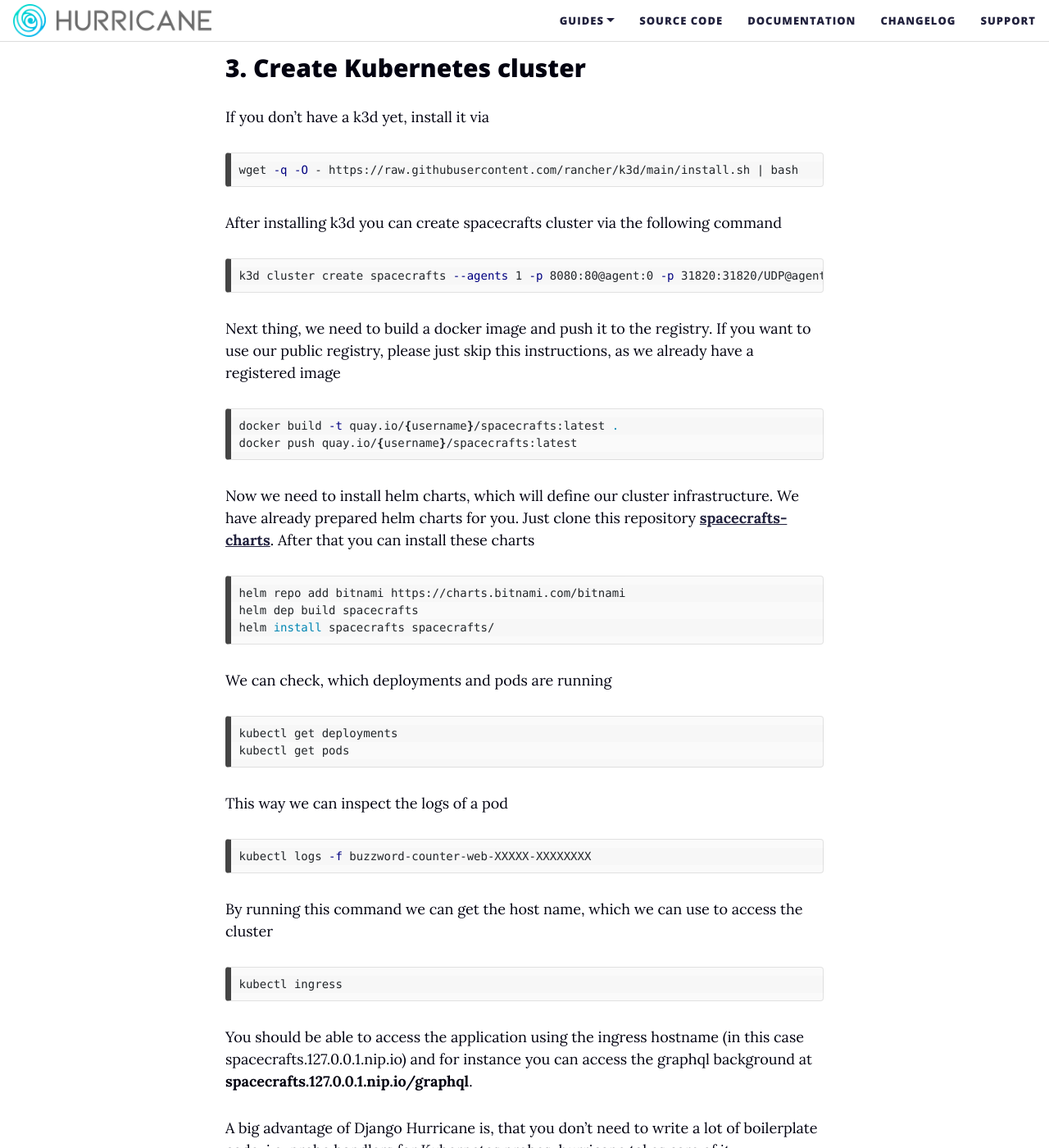
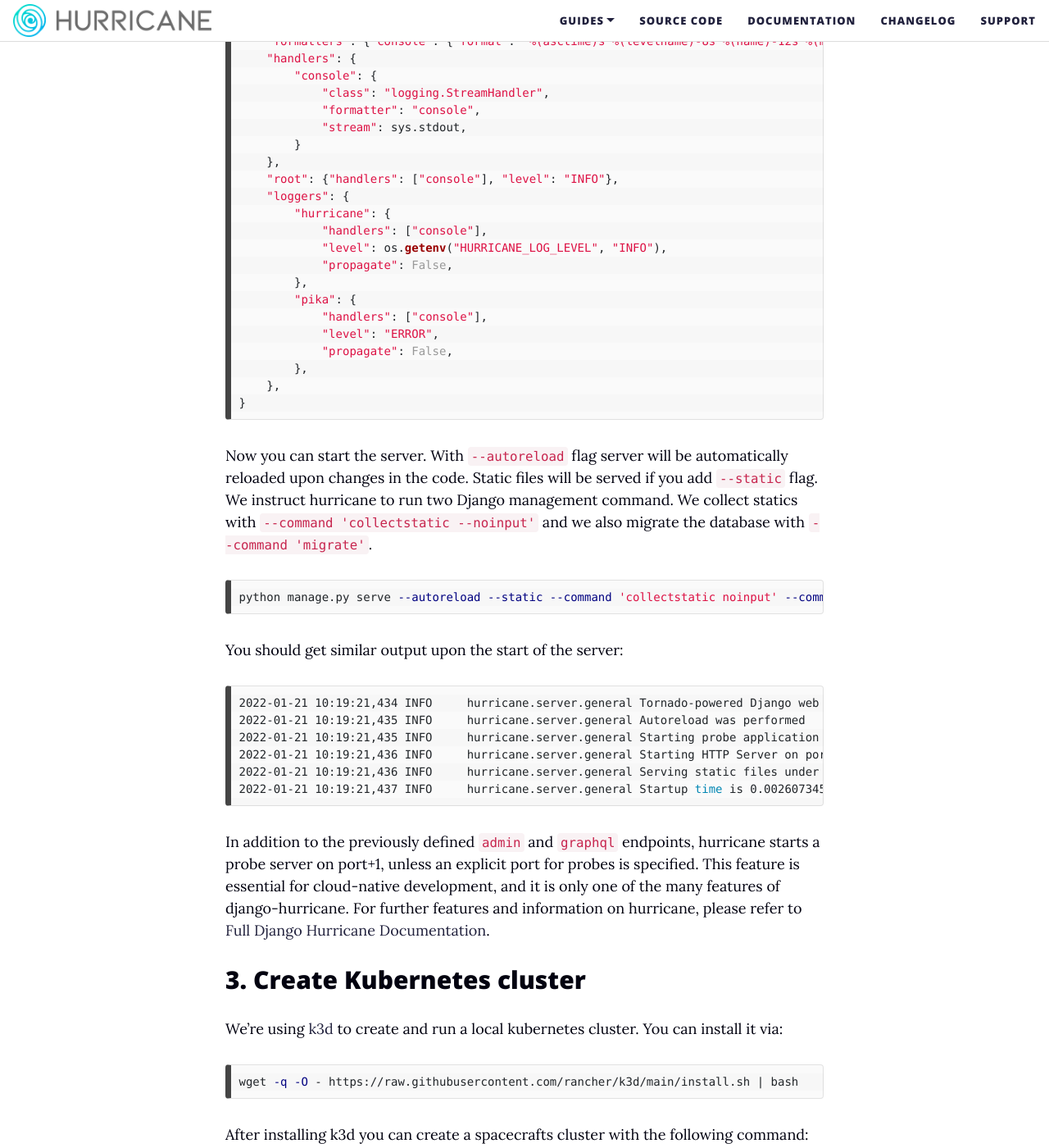
Before and after one commit to django-hurricane/django-hurricane, a Jekyll site: the page built from website/basic-app.md, in a window 1280 px wide and 1400 px high, scrolled down 6653 px. Shown: the whole window at 82% size. Built offline with Jekyll 4.4.1, drawn with Linux system fonts in a browser that asks for light colours; nearby versions of some CDN libraries; some of the changed text lies outside the part shown.

Commit message:
chore: add some corrections
- editorial nature
- based on following the tutorial

```diff
--- a/website/basic-app.md
+++ b/website/basic-app.md
@@ -3,20 +3,19 @@
 title: Guide to your first Hurricane-based Application
 ---
 Content:
-- [x] Create a basic django application
+- [x] Create a basic Django application
 - [x] Run this application using django-hurricane
 - [x] Create Kubernetes cluster
 
-## 1. Create basic django application
-We will make it a little bit more interesting and instead of a plain django application we will create a django-graphene application.
-More about graphene you can learn [<ins>**here**</ins>](https://docs.graphene-python.org/projects/django/en/latest/). In it's essence, with
+## 1. Create basic Django application
+We will make it a little bit more interesting and instead of a plain Django application we will create a django-graphene application.
+You can learn more about Graphene [<ins>**here**</ins>](https://docs.graphene-python.org/projects/django/en/latest/). In it's essence, with
 django-graphene we will be able to use GraphQL functionality for our application.
 
-> Alternatively, you can skip this part and clone [<ins>**this repository**</ins>](https://github.com/vvvityaaa/spacecrafts). You will also need to install
-> dependencies with <code>python -m pip install .</code>
-
-> After that you can directly go to
-> [<ins>**run this application using Django Hurricane**</ins>](#2-run-this-application-using-django-hurricane)
+> Alternatively, you can skip this part and clone [<ins>**this repository**</ins>](https://github.com/vvvityaaa/spacecrafts).
+>
+> You can then head directly to step 2:
+> [<ins>**Run this application using Django Hurricane**</ins>](#2-run-this-application-using-django-hurricane)
 
 First, create a project directory
 ~~~bash
@@ -50,7 +50,9 @@
 Create model structures
 ~~~python
 # spacecrafts/components/models.py
+
 from django.db import models
+
 
 class Category(models.Model):
     COMPONENT_CATEGORIES = [
@@ -77,16 +79,32 @@
 
     def __str__(self):
         return self.title
+
 ~~~
 > Please refert to [<ins>**Django Documentation**</ins>](https://docs.djangoproject.com/en/4.0/topics/db/models/) for further information about Django models.
 
 Add your new app `spacecrafts.components` as well as `graphene_django` to your settings file
 ~~~python
+# spacecrafts/settings.py
+
 INSTALLED_APPS = [
     ...,
     'spacecrafts.components',
     'graphene_django',
 ]
+~~~
+
+We also need to adapt the name of the app config:
+~~~python
+# spacecrafts/components/apps.py
+
+from django.apps import AppConfig
+
+
+class ComponentsConfig(AppConfig):
+    default_auto_field = 'django.db.models.BigAutoField'
+    name = 'spacecrafts.components'
+
 ~~~
 
 Migrate changes
@@ -97,23 +115,26 @@
 
 You can load fixture file from [<ins>**here**</ins>](Link to JSON file). It allows you to load data to your database from the fixture file, that defines several model instances
 ~~~bash
-python manage.py loaddata ingredients
+python manage.py loaddata components
 ~~~
 Alternatively you can create model instances on your own through the admin interface. For that you need to add following lines to your admin file:
 
 ~~~python
 # spacecrafts/components/admin.py
+
 from django.contrib import admin
 from spacecrafts.components.models import Category, Component
 
 admin.site.register(Category)
 admin.site.register(Component)
+
 ~~~
 
-Essential part of graphene_django is a graph representation of objects. To create such representation you need to create a so-called schema. Create schema.py file in your projects root with the following structure:
+The essential part of `graphene_django` is a graph representation of objects. To create such a representation you need to create a so-called schema. Create a `schema.py` file in your projects root with the following content:
 
 ~~~python
 # spacecrafts/schema.py
+
 import graphene
 from graphene_django import DjangoObjectType
 
@@ -148,10 +168,11 @@
 
 
 schema = graphene.Schema(query=Query)
+
 ~~~
-> For more information on the concept of Schema, please refer to [<ins>**Graphene Documentation**</ins>](https://docs.graphene-python.org/projects/django/en/latest/schema/).
+> For more information on the concept of schema, please refer to [<ins>**Graphene Documentation**</ins>](https://docs.graphene-python.org/projects/django/en/latest/schema/).
 
-Now you just need to let django know, where it can find graphene schema. Add following setting to your settings file:
+Now you just need to let Django know where it can find graphene schema. Add following setting to your settings file:
 ~~~python
 # spacecrafts/settings.py
 
@@ -160,7 +181,7 @@
 }
 ~~~
 
-You also need to add a graphql endpoint to your urls file
+You also need to add a graphql endpoint to your urls configuration. Your `urls.py` should look like the following:
 ~~~python
 # spacecrafts/urls.py
 
@@ -176,15 +197,37 @@
 ]
 ~~~
 
-Now you can start the server
+If it doesn't run already, you can now start the runserver:
 ~~~bash
 python manage.py runserver
 ~~~
-After going to graphql url you can play around with GraphQL querying
+
+After going to the graphql url (http://127.0.0.1:8000/graphql) you can play around with GraphQL querying. For example you could list all components and their categories:
+~~~
+{
+  allComponents {
+    id
+    title
+    description
+    category {
+      id
+      title
+    }
+  }
+}
+~~~
 
 ## 2. Run this application using django-hurricane
 
-Install django-hurricane in your virtual environment using command:
+If you have directly cloned the repository, you need to create a virtualenv, install the requirements and migrate:
+~~~bash
+cd spacecrafts
+virtualenv env
+source env/bin/activate  # On Windows use `env\Scripts\activate`
+python manage.py migrate
+~~~
+
+If you followed step 1 and created the project manually you need to install `django-hurricane`  in your virtual environment:
 
 ~~~bash
 pip3 install django-hurricane
@@ -233,9 +276,10 @@
 }
 ~~~
 
-Now you can start the server. With `--autoreload` flag server will be automatically reloaded upon the change in the code. Static files will be served if you add `--static` flag.
+Now you can start the server. With `--autoreload` flag server will be automatically reloaded upon changes in the code.
+Static files will be served if you add `--static` flag. We instruct hurricane to run two Django management command. We collect statics with `--command 'collectstatic --noinput'` and we also migrate the database with `--command 'migrate'`.
 ~~~bash
-python manage.py serve --autoreload --static
+python manage.py serve --autoreload --static --command 'collectstatic noinput' --command 'migrate'
 ~~~
 
 You should get similar output upon the start of the server:
@@ -248,23 +292,23 @@
 2022-01-21 10:19:21,437 INFO     hurricane.server.general Startup time is 0.0026073455810546875 seconds
 ~~~
 
-In addition to the previously defined `admin` and `graphql` endpoints, hurricane starts a probe server on port+1, unless another port is specified. This feature is essential for cloud-native development, and it is only one of the many features of django-hurricane. For further features and information on hurricane, please refer to [Full Django Hurricane Documentation](https://django-hurricane.readthedocs.io/en/latest/).
+In addition to the previously defined `admin` and `graphql` endpoints, hurricane starts a probe server on port+1, unless an explicit port for probes is specified. This feature is essential for cloud-native development, and it is only one of the many features of django-hurricane. For further features and information on hurricane, please refer to [Full Django Hurricane Documentation](https://django-hurricane.readthedocs.io/en/latest/).
 
 
 ## 3. Create Kubernetes cluster
 
-If you don't have a k3d yet, install it via
+We're using [k3d](https://k3d.io/) to create and run a local kubernetes cluster. You can install it via:
 ~~~bash
 wget -q -O - https://raw.githubusercontent.com/rancher/k3d/main/install.sh | bash
 ~~~
 
-After installing k3d you can create spacecrafts cluster via the following command
+After installing k3d you can create a spacecrafts cluster with the following command:
 
 ~~~bash
 k3d cluster create spacecrafts --agents 1 -p 8080:80@agent:0 -p 31820:31820/UDP@agent:0
 ~~~
 
-Next thing, we need to build a docker image and push it to the registry. If you want to use our public registry, please just skip this instructions, as we already have a registered image
+Next thing, we need to build a docker image and push it to a registry. If you want to use our public registry, please just skip this instructions, as we already have a registered image
 ~~~bash
 docker build -t quay.io/{username}/spacecrafts:latest .
 docker push quay.io/{username}/spacecrafts:latest
@@ -362,5 +406,5 @@
 to the model.
 
 If you will now go to **spacecrafts.127.0.0.1.nip.io/alive**, you will see the message "Our check actully works!" in
-the logs. It means, that our check will be invoked every time alive-probe will be requested. This way you can write
+the logs. It means, that our check will be invoked every time the alive-probe is requested. This way you can write
 custom checks with your own logic in them.
```
Also changed, not shown: other parts of website/basic-app.md (+11 -11 lines).
